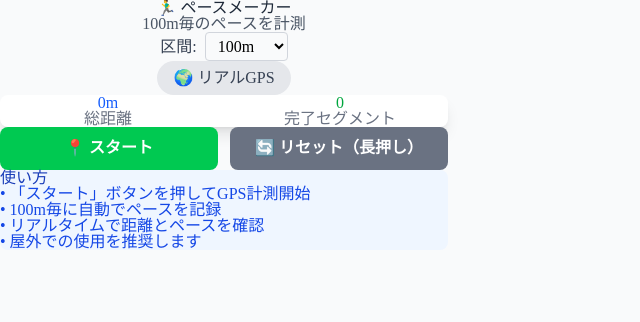
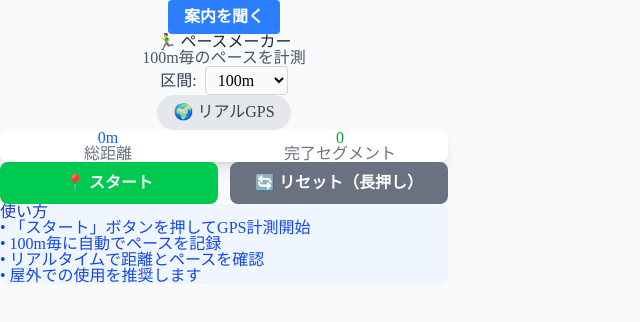
Before and after one commit to YNSTakeru/megere-pace, a Next.js app: page / in a window 1280 px wide. Shown: the top 322 px of the page, without its empty margins (0-640 px from the left). Built offline with nearby package versions, Linux system fonts and the light colour scheme.

Commit message:
音声が鳴るかのテスト

```diff
--- a/src/app/page.js
+++ b/src/app/page.js
@@ -19,6 +19,29 @@ const formatPace = (seconds) => {
 };
 
 export default function Home() {
+  // 音声案内再生関数（Chrome/Safari両対応）
+  const speakWelcome = () => {
+    if (typeof window !== "undefined" && window.speechSynthesis) {
+      window.speechSynthesis.cancel();
+      const utter = new window.SpeechSynthesisUtterance(
+        "ペースメーカーアプリへようこそ。スタートボタンで計測を開始できます。"
+      );
+      utter.lang = "ja-JP";
+      window.speechSynthesis.speak(utter);
+    }
+  };
+  // サイトアクセス時に音声読み上げ
+  useEffect(() => {
+    if (typeof window !== "undefined" && window.speechSynthesis) {
+      // Safari等の制約を考慮し、ユーザー操作なしでも一度だけ発話を試みる
+      const utter = new window.SpeechSynthesisUtterance(
+        "ペースメーカーアプリへようこそ。スタートボタンで計測を開始できます。"
+      );
+      utter.lang = "ja-JP";
+      window.speechSynthesis.cancel();
+      window.speechSynthesis.speak(utter);
+    }
+  }, []);
   // 区間距離の選択状態
   const [segmentLength, setSegmentLength] = useState(100);
   const {
@@ -58,6 +81,16 @@ export default function Home() {
     <div className="min-h-screen bg-gray-50">
       <div className="container mx-auto px-4 py-8">
         <div className="max-w-md mx-auto">
+          {/* 音声案内ボタン */}
+          <div className="mb-4 flex justify-center">
+            <button
+              onClick={speakWelcome}
+              className="px-4 py-2 rounded bg-blue-500 text-white font-bold hover:bg-blue-600 transition-colors"
+              style={{ userSelect: "none" }}
+            >
+              案内を聞く
+            </button>
+          </div>
           {/* ヘッダー */}
           <div className="text-center mb-8">
             <h1 className="text-3xl font-bold text-gray-800 mb-2">
```
